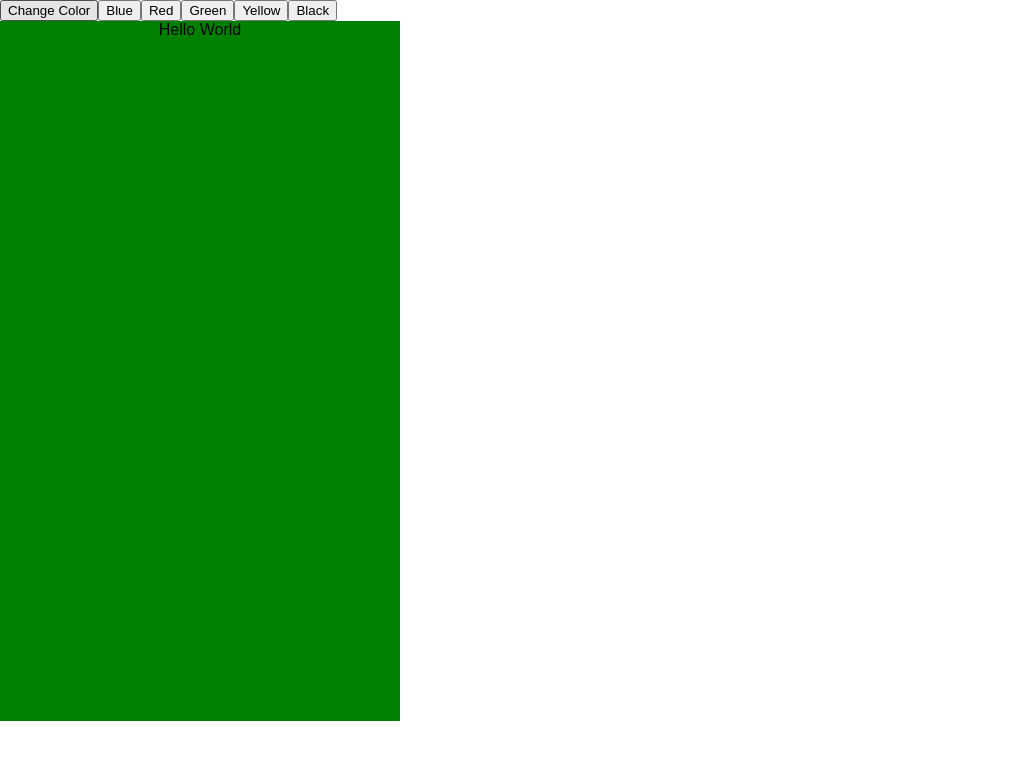
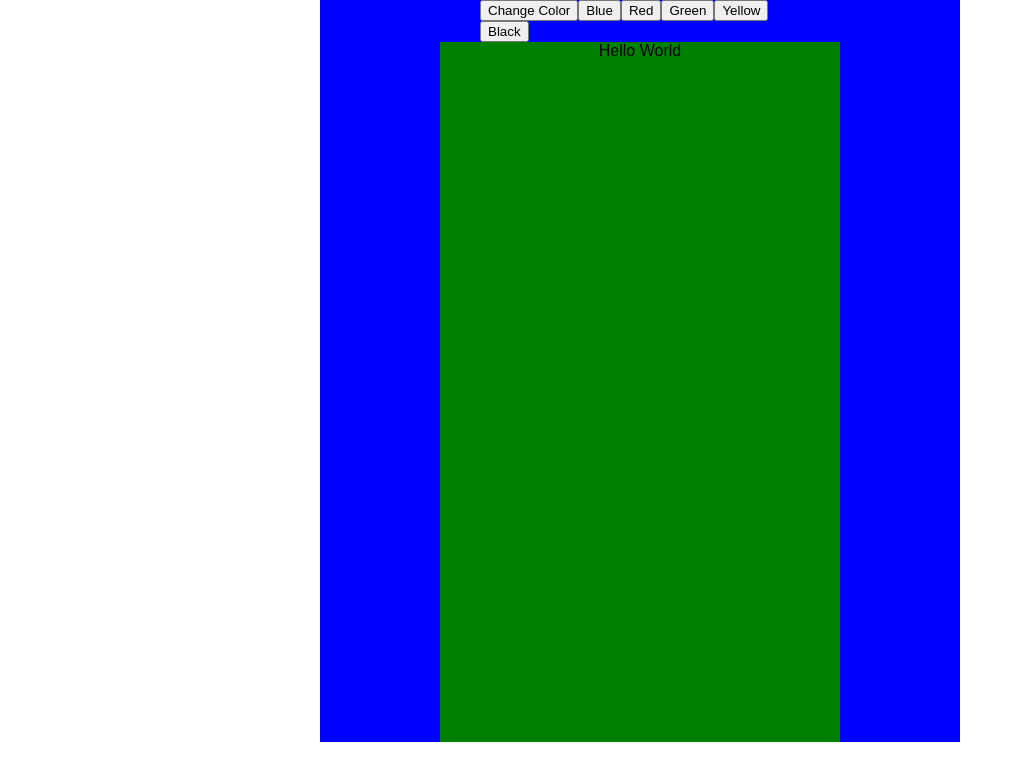
Before and after one commit to reynin14/socket-react-app-client, a React (Create React App) app: page / in a window 1280 px wide. Shown: the top 780 px of the page, without its empty margins (0-1023 px from the left). Built offline with nearby package versions, Linux system fonts and the light colour scheme; no server answers.

Commit message:
centered and add additionaly divs for styling

```diff
--- a/src/App.css
+++ b/src/App.css
@@ -1,4 +1,4 @@
-.chatwindow {
+.chatWindow {
   display: flex;
   justify-content: center;
   top: 50%;
@@ -6,4 +6,16 @@
   width: 400px;
   height: 700px;
   background-color: green;
+  margin: auto;
 }
+
+.chatContainer {
+  margin: auto;
+  background-color: blue;
+  width: 50%;
+}
+
+.buttonContainer {
+  margin: auto;
+  width: 50%;
+}
--- a/src/components/chat/ChatContainer.js
+++ b/src/components/chat/ChatContainer.js
@@ -37,6 +37,7 @@ class ChatContainer extends Component {
 
     return (
       <div className='chatContainer'>
+        <div className='buttonContainer'>
           <button onClick={() => this.send() }>Change Color</button>
 
           <button id="blue" onClick={() => this.setColor('blue')}>Blue</button>
@@ -44,6 +45,8 @@ class ChatContainer extends Component {
           <button id="green" onClick={() => this.setColor('green')}>Green</button>
           <button id="yellow" onClick={() => this.setColor('yellow')}>Yellow</button>
           <button id="black" onClick={() => this.setColor('black')}>Black</button>
+        </div>
+
         <ChatWindow />
       </div>
     )
--- a/src/components/chat/ChatWindow.js
+++ b/src/components/chat/ChatWindow.js
@@ -4,7 +4,7 @@ import '../../App.css'
 class ChatWindow extends React.Component{
   render(){
     return(
-      <div className='chatwindow'>
+      <div className='chatWindow'>
         Hello World
       </div>
     )
```
Lines whose indentation alone changed are shown as unchanged.
